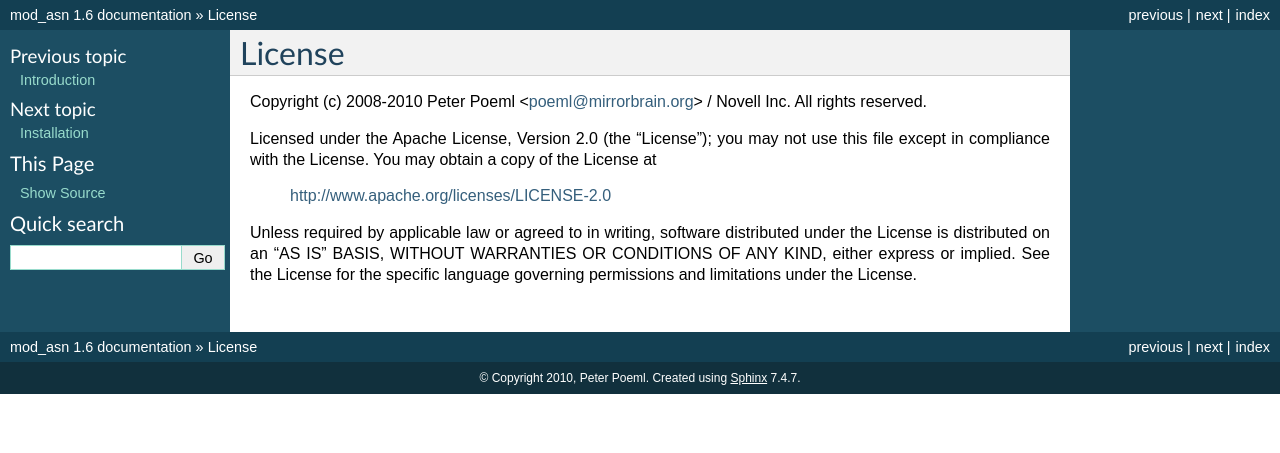
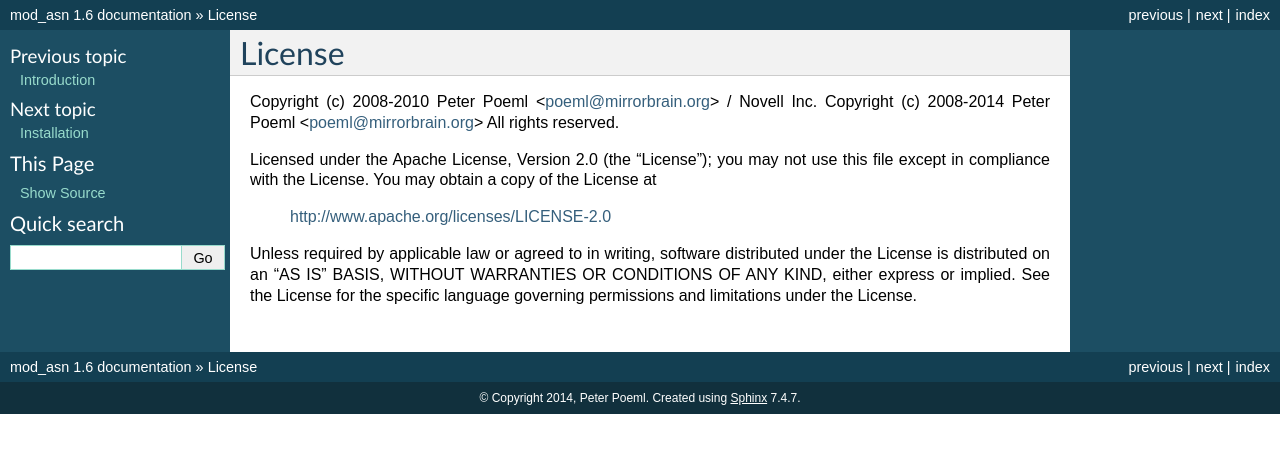
Before and after one commit to poeml/mod_asn, a Sphinx documentation site: the page built from docs/license.rst, in a window 1280 px wide. Shown: the top 453 px of the page. Built offline with Sphinx 7.4.7, drawn with Linux system fonts in a browser that asks for light colours.

Commit message:
update copyright year to 2014

```diff
--- a/docs/conf.py
+++ b/docs/conf.py
@@ -38,7 +38,7 @@ master_doc = 'index'
 
 # General information about the project.
 project = u'mod_asn'
-copyright = u'2010, Peter Poeml'
+copyright = u'2014, Peter Poeml'
 
 # The version info for the project you're documenting, acts as replacement for
 # |version| and |release|, also used in various other places throughout the
--- a/docs/license.rst
+++ b/docs/license.rst
@@ -4,6 +4,7 @@ License
 
 
 Copyright (c) 2008-2010 Peter Poeml <poeml@mirrorbrain.org> / Novell Inc.
+Copyright (c) 2008-2014 Peter Poeml <poeml@mirrorbrain.org>
 All rights reserved.
 
 Licensed under the Apache License, Version 2.0 (the "License");
```
Also changed, not shown: 1 other file.
